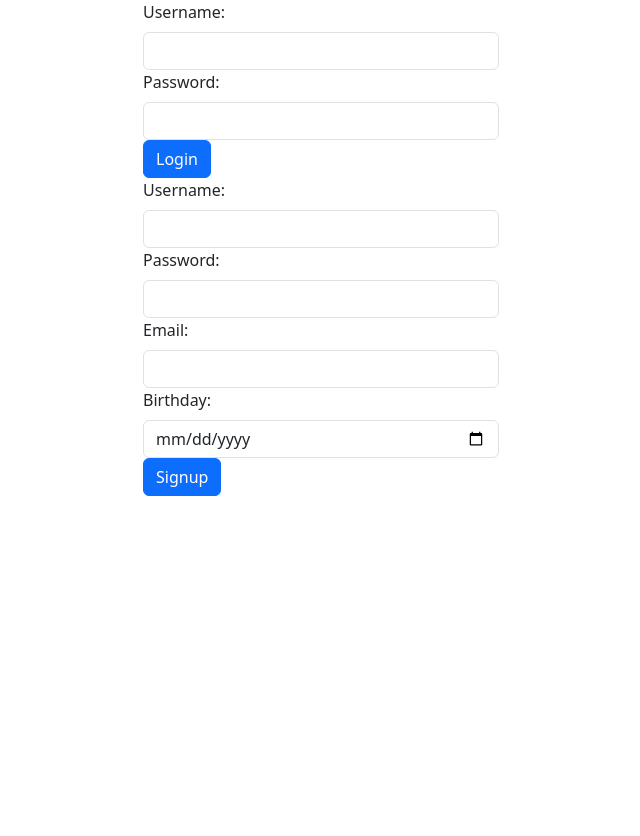
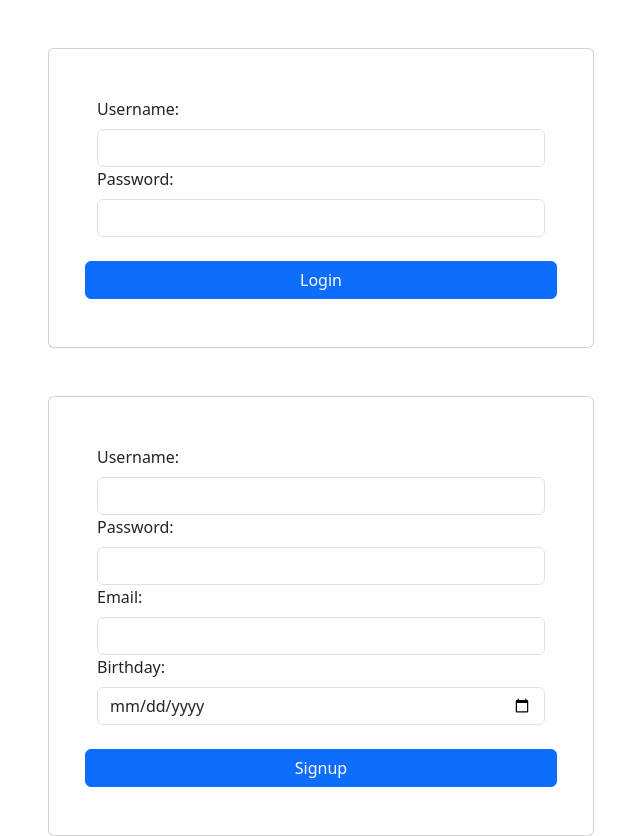
Before and after one commit to henryn05/myFlix-client, a React (Vite) app: page / in a window 1280 px wide. Shown: the whole page, without its empty margins (319-959 px from the left). Before the commit the page ends 800 px from the top, so only its background shows below. Built offline with nearby package versions, Linux system fonts and the light colour scheme.

Commit message:
Applied card aesthetic to main, login, and signup

```diff
--- a/src/components/login-view/login-view.jsx
+++ b/src/components/login-view/login-view.jsx
@@ -1,5 +1,5 @@
 import { useState } from "react";
-import { Button, Form } from "react-bootstrap";
+import { Button, Form, Card, Row, Col } from "react-bootstrap";
 
 export const LoginView = ({onLoggedIn}) => {
   const [username, setUsername] = useState("");
@@ -37,6 +37,7 @@ export const LoginView = ({onLoggedIn}) => {
   };
 
   return (
+    <Card className="p-5 mt-5">
       <Form onSubmit={handleSubmit}>
         <Form.Group controlId="formUsername">
           <Form.Label>Username:</Form.Label>
@@ -60,7 +61,10 @@ export const LoginView = ({onLoggedIn}) => {
             maxLength="25"
           />
         </Form.Group>
-      <Button variant="primary" type="submit"> Login</Button>
+        <Row>
+          <Button className="mt-4" variant="primary" type="submit"> Login</Button>
+        </Row>
       </Form>
+    </Card>
   );
 };
--- a/src/components/main-view/main-view.jsx
+++ b/src/components/main-view/main-view.jsx
@@ -28,16 +28,18 @@ export const MainView = () => {
   }, [token]);
 
   return (
-    <Row className="justify-content-md-center">
+    <Row className="d-flex justify-content-center">
       {!user ? (
-        <Col md={4}>
+        <Col md={6}>
           <LoginView
             onLoggedIn={(user, token) => {
               setUser(user);
               setToken(token);
             }}
           />
-          <SignupView />
+          <Row className="justify-content-center">
+          </Row>
+          <SignupView/>
         </Col>
       ) : selectedMovie ? (
         <Col md={8}>
--- a/src/components/movie-card/movie-card.jsx
+++ b/src/components/movie-card/movie-card.jsx
@@ -12,7 +12,7 @@ export const MovieCard = ({movie, onMovieClick}) => {
           onClick={() => onMovieClick(movie)}
           variant="link"
         >
-            Open
+          Open
         </Button>
       </Card.Body>
     </Card>
--- a/src/components/movie-view/movie-view.jsx
+++ b/src/components/movie-view/movie-view.jsx
@@ -1,32 +1,17 @@
-import Button from "react-bootstrap/Button";
+import { Button, Card, Row, Col } from "react-bootstrap";
 
 export const MovieView = ({ movie, onBackClick }) => {
   return (
-    <div>
-      <div>
-        <img src={movie.Image} alt="Movie Poster" />
-      </div>
-      <div>
-        <span>Title: </span>
-        <span>{movie.Title}</span>
-      </div>
-      <div>
-        <span>Description: </span>
-        <span>{movie.Description}</span>
-      </div>
-      <div>
-        <span>Release Year: </span>
-        <span>{movie.ReleaseYear}</span>
-      </div>
-      <div>
-        <span>Genre: </span>
-        <span>{movie.Genre.Name}</span>
-      </div>
-      <div>
-        <span>Director: </span>
-        <span>{movie.Director.Name}</span>
-      </div>
+    <Row>
+      <Card className="my-3 h-100">
+        <Card.Img variant="top" src={movie.Image}/>
+        <Card.Text>Title: {movie.Title}</Card.Text>
+        <Card.Text>Description: {movie.Description}</Card.Text>
+        <Card.Text>Release Year: {movie.ReleaseYear}</Card.Text>
+        <Card.Text>Genre: {movie.Genre.Name}</Card.Text>
+        <Card.Text>Director: {movie.Director.Name}</Card.Text>
+      </Card>
       <Button onClick={onBackClick}> Back </Button>
-    </div>
+    </Row>
   );
 };
--- a/src/components/signup-view/signup-view.jsx
+++ b/src/components/signup-view/signup-view.jsx
@@ -1,7 +1,5 @@
 import{ useState } from "react";
-import Button from "react-bootstrap/Button";
-import Form from "react-bootstrap/Form";
-
+import { Button, Form, Card, Row, Col } from "react-bootstrap";
 export const SignupView = () => {
   const [username, setUsername] = useState("");
   const [password, setPassword] = useState("");
@@ -35,6 +33,7 @@ export const SignupView = () => {
   };
 
   return (
+    <Card className="p-5 mt-5">
       <Form onSubmit={handleSubmit}>
         <Form.Group controlId="formUsername">
           <Form.Label>Username:</Form.Label>
@@ -76,7 +75,10 @@ export const SignupView = () => {
               required
             />
         </Form.Group>
-      <Button variant="primary" type="submit"> Signup</Button>
+        <Row>
+          <Button className="mt-4" variant="primary" type="submit"> Signup</Button>
+        </Row>
       </Form>
+    </Card>
   );
 };
```
Also changed, not shown: 2 other files (tests, documents, lock files or other folders). Lines whose indentation alone changed are shown as unchanged.
